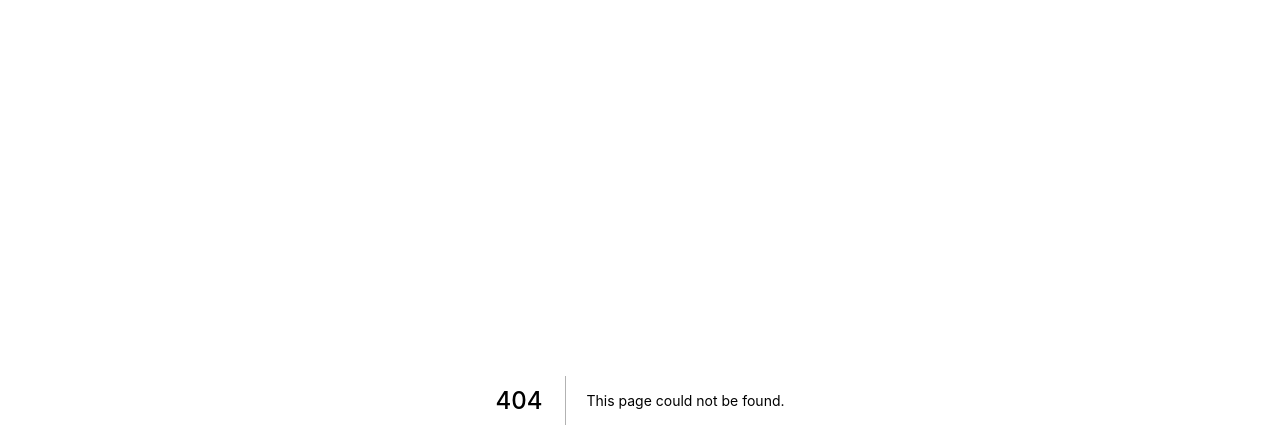
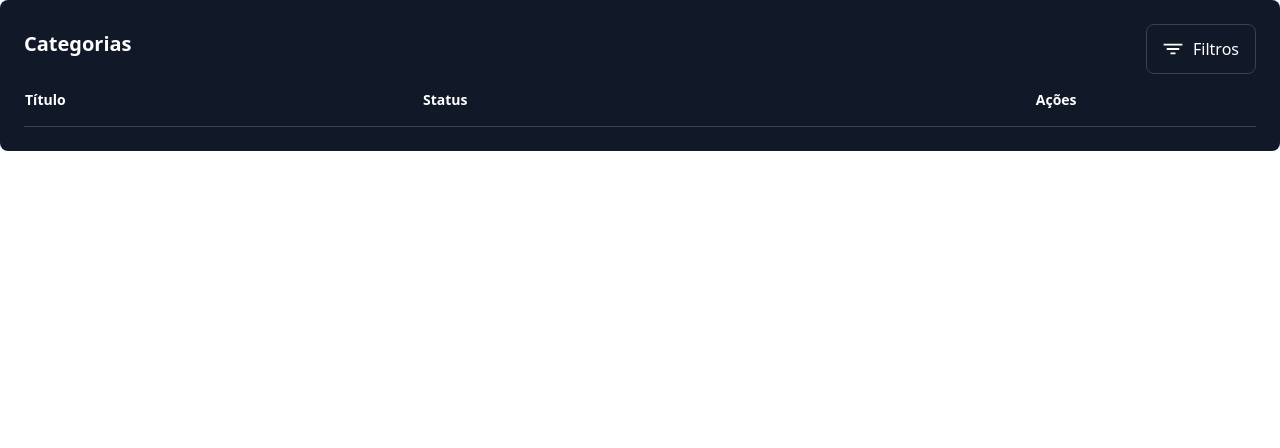
Before and after one commit to robsonmvieira/school-admin, a Next.js app: page /admin/categories/categoryTable in a window 1280 px wide. Before the commit this address had no page. Shown: the top 448 px of the page. Built offline with nearby package versions, Linux system fonts and the light colour scheme.

Commit message:
✨add category table with dynamic data

```diff
--- /dev/null
+++ b/src/pages/admin/categories/categoryTable.tsx
@@ -0,0 +1,67 @@
+import { IoFilterSharp } from  'react-icons/io5';
+import { CgMoreVerticalO } from 'react-icons/cg';
+import { RiEditBoxLine } from 'react-icons/ri';
+import { AiOutlineDelete } from 'react-icons/ai';
+import { Category } from '../../../contexts/useAdmin';
+
+export type TableProps = {
+  onMoreDetailHandler: (id: string) => void
+  onEditHandler: (id: string) => void
+  onDeleteHandler: (id: string) => void
+  list: Category[]
+}
+
+
+export default function CategoryTable({list, onDeleteHandler, onEditHandler, onMoreDetailHandler}: TableProps) {
+  return (
+
+    <div className="w-full bg-gray-900 p-6 rounded-lg">
+    <div className="w-full flex justify-between">
+      <span className="text-white font-sans font-semibold leading-loose text-xl">Categorias</span>
+      <div>
+        <button className="flex justify-between items-center text-white font-medium cursor-pointer border-gray-700 border py-3 px-4 gap-x-2.5 rounded-lg">
+          <IoFilterSharp size={20} className='text-white' />
+          Filtros
+        </button>
+      </div>
+    </div>
+    <table className="w-full">
+        <thead>
+          <tr className="text-white font-semibold text-sm">
+            <td className="py-4 border-b border-gray-700">Título</td>
+            <td className="py-4 border-b border-gray-700 ">Status</td>
+            <td className="py-4 border-b border-gray-700 text-center">Ações</td>
+          </tr>
+        </thead>
+        <tbody>
+          {list && list.map((category: Category) => (
+            <tr key={category.id} className="text-sm">
+               <td className="py-4">
+                <span className="text-gray-500">{category.title}</span>
+              </td>
+                <td className="py-4 ">
+                  <span className="flex justify-center py-1.5 rounded-full font-medium capitalize text-green-400 bg-green-400/20 w-24">Ativo</span>
+              </td>
+              <td>
+              <div className='gap-x-6 flex mt-4 justify-center text-white'>
+                <CgMoreVerticalO
+                  onClick={() => onMoreDetailHandler(`${category.id}`)}
+                  size={40}
+                  className='rounded-full bg-green-400/20 p-2 text-green-400 cursor-pointer'/>
+                <RiEditBoxLine
+                  onClick={() => onEditHandler(`${category.id}`)}
+                  size={40}
+                  className='rounded-full bg-orange-400/20 p-2 text-orange-400 cursor-pointer'/>
+                <AiOutlineDelete
+                  onClick={() =>onDeleteHandler(`${category.id}`)}
+                  size={40}
+                  className='rounded-full bg-red-400/20 p-2 text-red-400 cursor-pointer'/>
+              </div>
+            </td>
+          </tr>
+          ))}
+        </tbody>
+    </table>
+  </div>
+  )
+}
```
